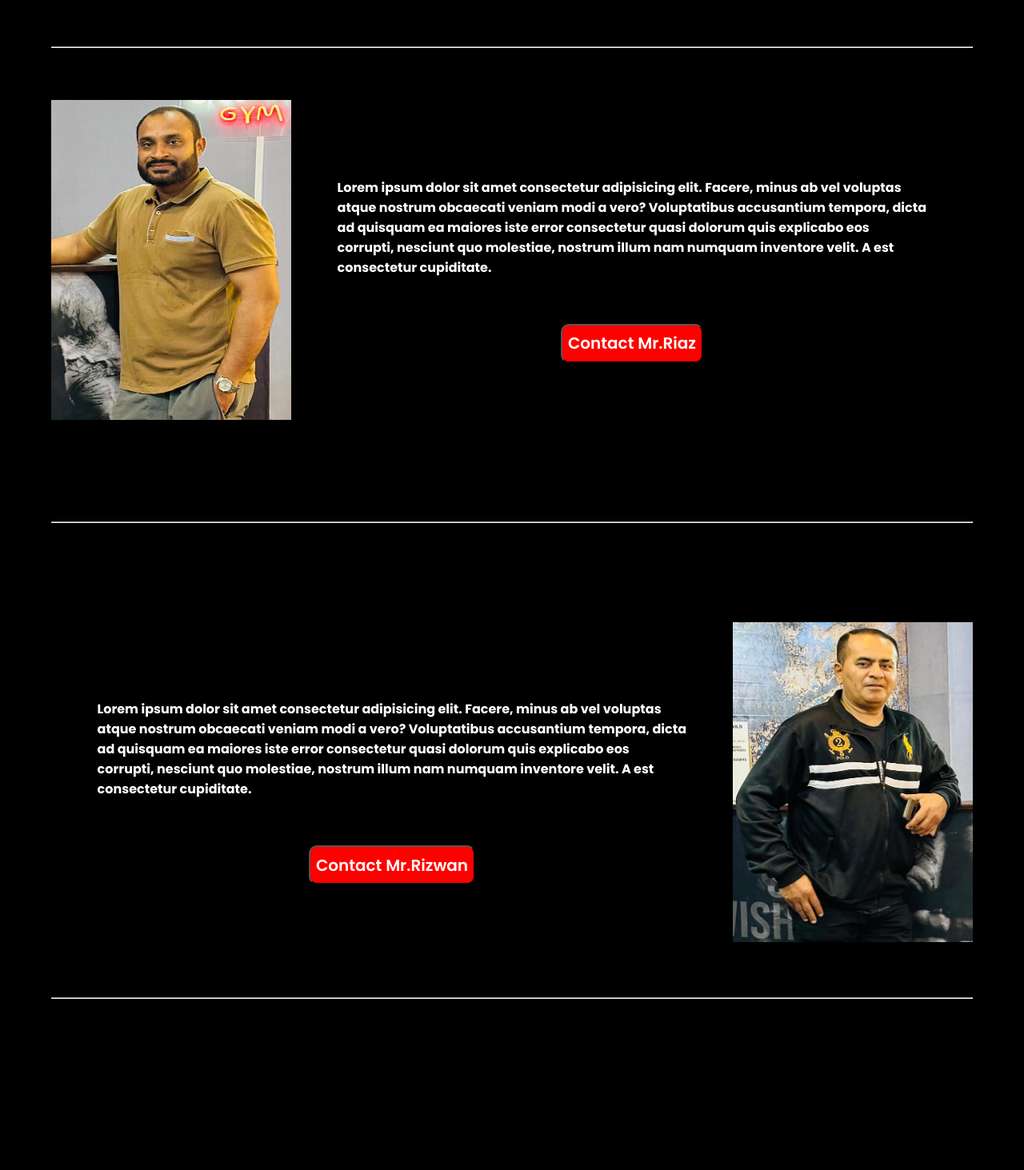
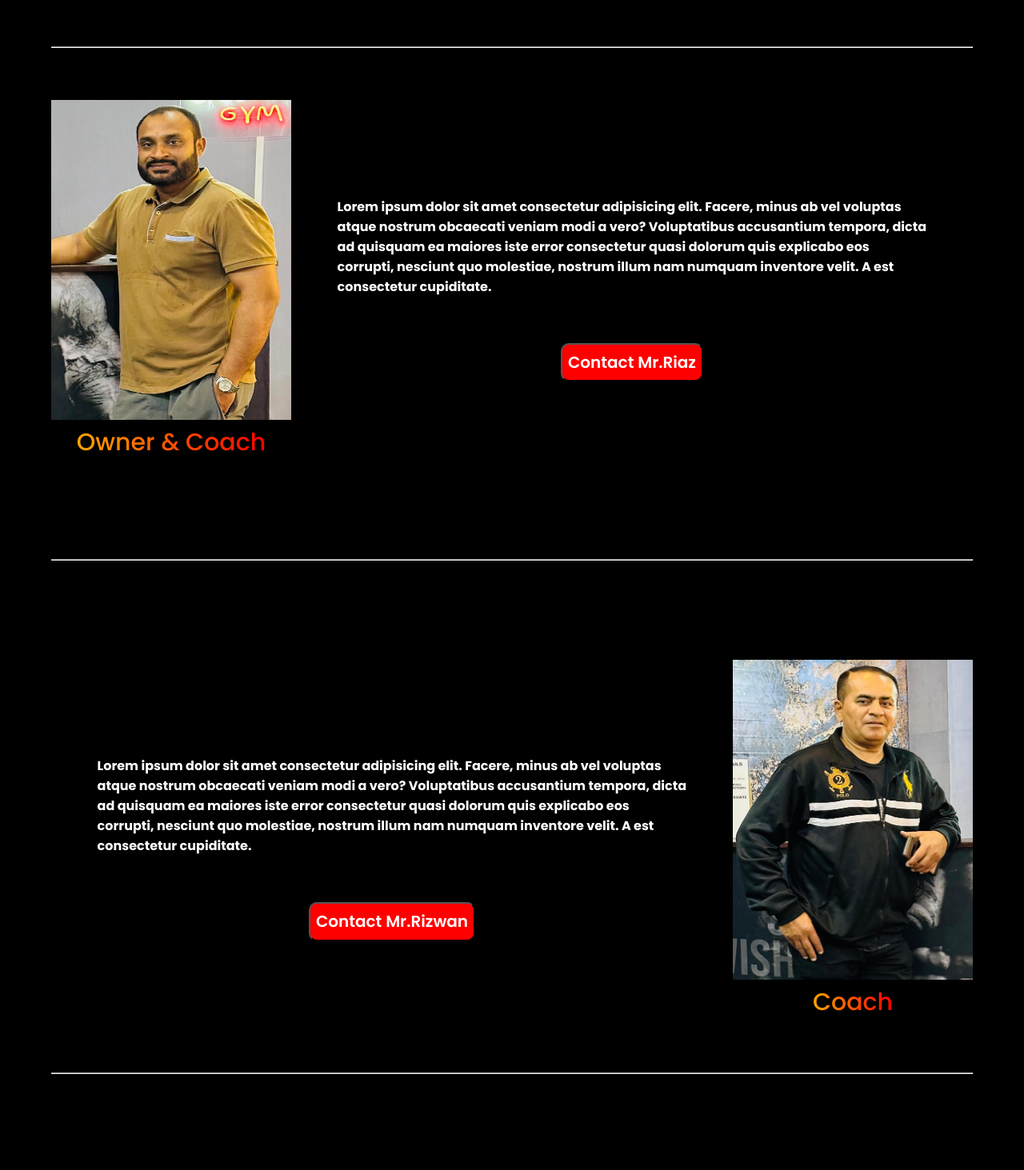
Before and after one commit to MuhammadTaha01/gym, a React (Vite) app: page / in a window 1280 px wide. Shown: the part 2300-3763 px from the top of the page at 80% size. Built offline with nearby package versions, Linux system fonts and the light colour scheme; a web font is replaced by a local one.

Commit message:
Open whatsapp chat added to buttons

```diff
--- a/src/componentsCSS/contact.css
+++ b/src/componentsCSS/contact.css
@@ -26,11 +26,35 @@
     /* background-color: aqua; */
 }
 
+.Coach1-Image-Container
+{
+    display: flex;
+    align-items: center;
+    flex-direction: column;
+}
 
+.Coach2-Image-Container
+{
+    display: flex;
+    align-items: center;
+    flex-direction: column;
+}
 .Coach1-Image-Container img
 {
     width: 300px;
     height: 400px;
+}
+
+.Coach1-Image-Container h5
+{
+    margin: 0;
+    margin-top: 2%;
+    font-size: 30px;
+    font-weight: 500;
+    font-family: 'poppins';
+    background: linear-gradient(to right, orange, red);
+    -webkit-background-clip: text;
+    -webkit-text-fill-color: transparent;
 }
 
 .Contact-Coach1
@@ -71,6 +95,18 @@
     box-shadow: 0 0 20px red;
 }
 
+.Coach2-Image-Container h5
+{
+    margin: 0;
+    margin-top: 2%;
+    font-size: 30px;
+    font-weight: 500;
+    font-family: 'poppins';
+    background: linear-gradient(to right, orange, red);
+    -webkit-background-clip: text;
+    -webkit-text-fill-color: transparent;
+}
+
 .Contact-Coach2 button
 {
     font-family: 'poppins';
--- a/src/componentsCSS/footer.css
+++ b/src/componentsCSS/footer.css
@@ -63,7 +63,8 @@
 
 .Social-Media-Container .whatsappImg
 {
-    height: 47px;
+    height: 45px;
+    margin-bottom: 1%;
     width: 55px;
     margin-left: 5%;
     cursor: pointer;
--- a/src/componentsJSX/contact.jsx
+++ b/src/componentsJSX/contact.jsx
@@ -4,6 +4,12 @@ import CoachImage1 from '../images/coach1.jpeg'
 import CoachImage2 from '../images/coach2.jpeg'
 
 const contact = () => {
+
+  const handleWhatsappRedrict = (phoneNumber) =>
+  {
+    window.open(`https://wa.me/${phoneNumber}`,'_blank');
+  }
+
   return (
     <div className='Contact-Container'>
 
@@ -12,13 +18,13 @@ const contact = () => {
       <div className="Coach1-Data">
           <div className="Coach1-Image-Container">
             <img src={CoachImage1} alt="Coach1 Image" />
-            {/* <h5>Owner & Coach</h5> */}
+            <h5>Owner & Coach</h5>
           </div>
           <div className="Contact-Coach1">
             <h4>Lorem ipsum dolor sit amet consectetur adipisicing elit. Facere, minus ab vel voluptas atque nostrum obcaecati veniam modi a vero?
               Voluptatibus accusantium tempora, dicta ad quisquam ea maiores iste error consectetur quasi dolorum quis explicabo eos corrupti, nesciunt
               quo molestiae, nostrum illum nam numquam inventore velit. A est consectetur cupiditate.</h4>
-            <button>Contact Mr.Riaz</button>
+            <button onClick={()=>handleWhatsappRedrict('03018171334')}>Contact Mr.Riaz</button>
           </div>
       </div>
 
@@ -29,11 +35,11 @@ const contact = () => {
             <h4>Lorem ipsum dolor sit amet consectetur adipisicing elit. Facere, minus ab vel voluptas atque nostrum obcaecati veniam modi a vero?
               Voluptatibus accusantium tempora, dicta ad quisquam ea maiores iste error consectetur quasi dolorum quis explicabo eos corrupti, nesciunt
               quo molestiae, nostrum illum nam numquam inventore velit. A est consectetur cupiditate.</h4>
-            <button>Contact Mr.Rizwan</button>
+            <button onClick={()=>handleWhatsappRedrict('03018171334')}>Contact Mr.Rizwan</button>
           </div>
           <div className="Coach2-Image-Container">
             <img src={CoachImage2} alt="Coach2 Image" />
-            {/* <h5>Coach</h5> */}
+            <h5>Coach</h5>
           </div>
       </div>
 
```
